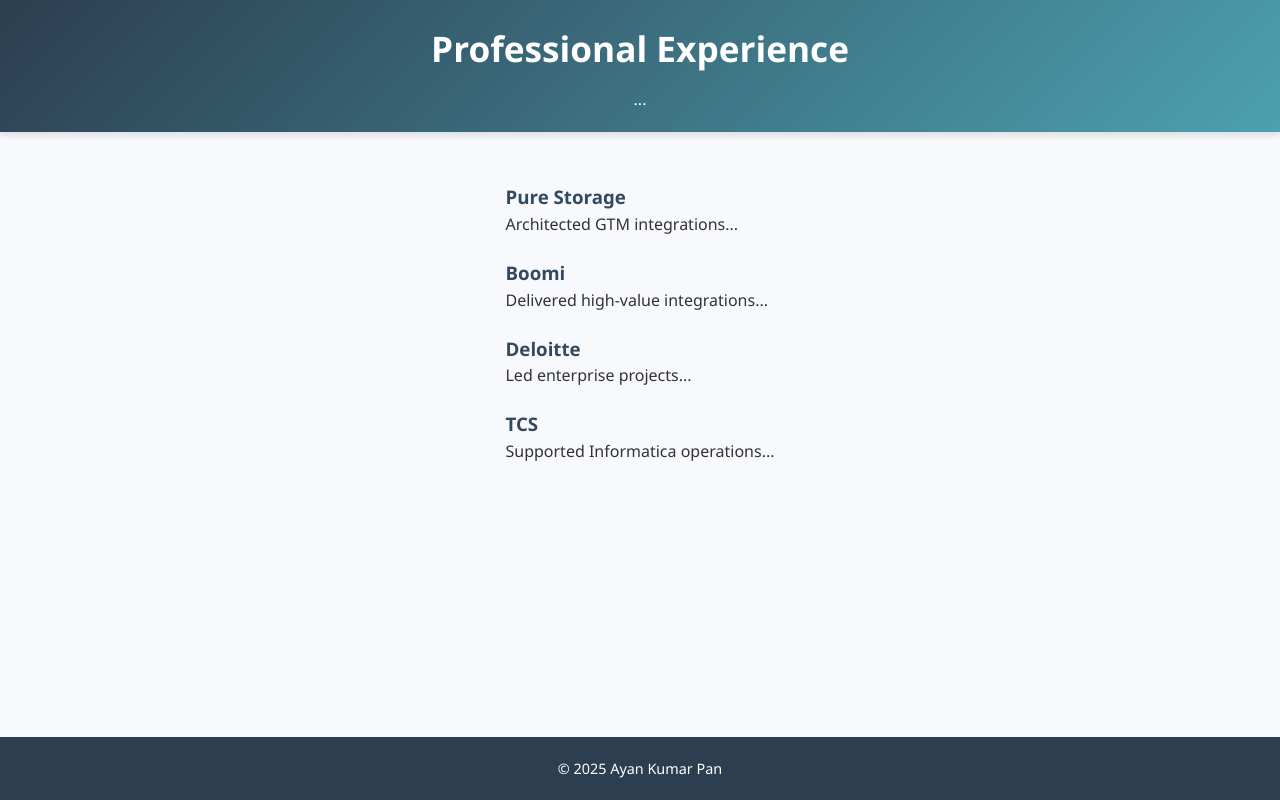
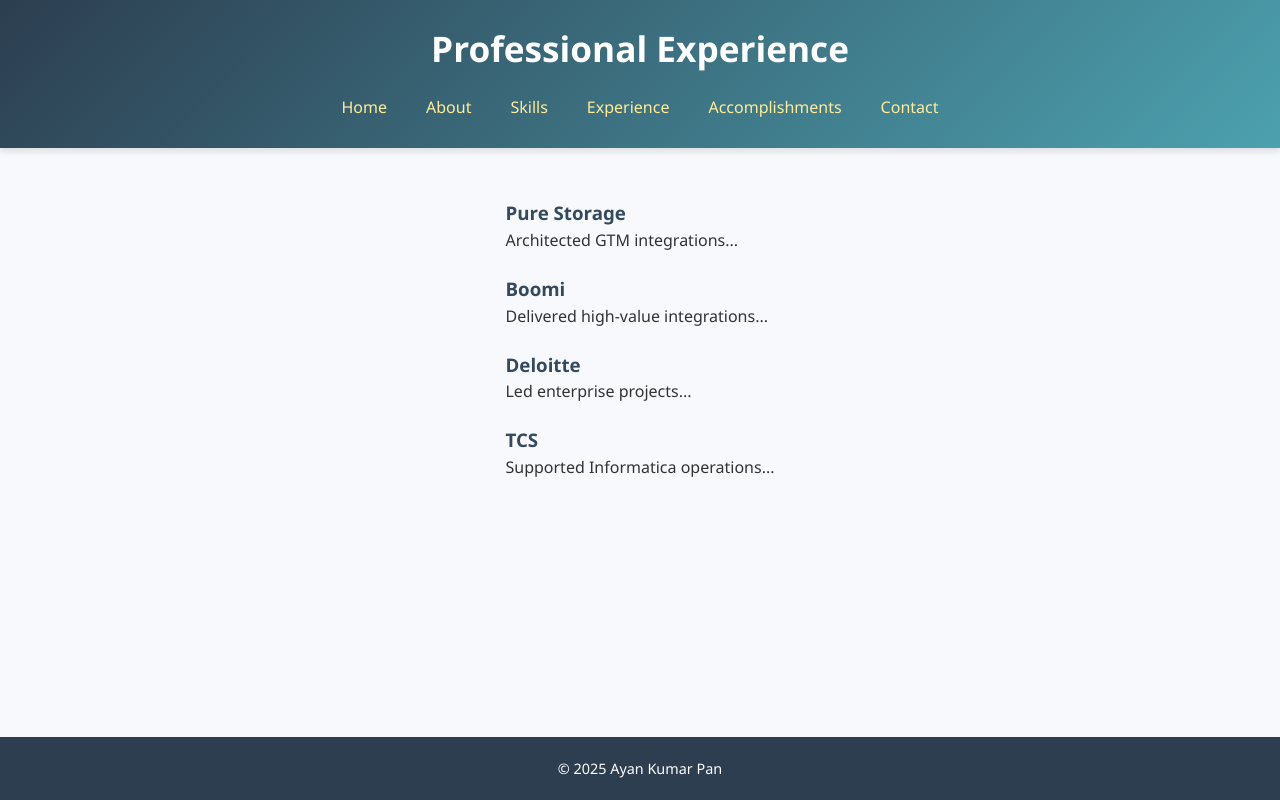
Before and after one commit to ayanpan/portfolio, a plain HTML site: page experience.html in a window 1280 px wide. Drawn offline with Linux system fonts and the light colour scheme.

Commit message:
Update experience.html

```diff
--- a/experience.html
+++ b/experience.html
@@ -7,7 +7,16 @@
   <link rel="stylesheet" href="style.css"/>
 </head>
 <body>
-  <header><h1>Professional Experience</h1><nav>...</nav></header>
+  <header><h1>Professional Experience</h1>
+    <nav>
+      <a href="index.html">Home</a>
+      <a href="about.html">About</a>
+      <a href="skills.html">Skills</a>
+      <a href="experience.html">Experience</a>
+      <a href="accomplishments.html">Accomplishments</a>
+      <a href="contact.html">Contact</a>
+    </nav>
+  </header>
   <main>
     <h3>Pure Storage</h3><p>Architected GTM integrations...</p>
     <h3>Boomi</h3><p>Delivered high-value integrations...</p>
```
